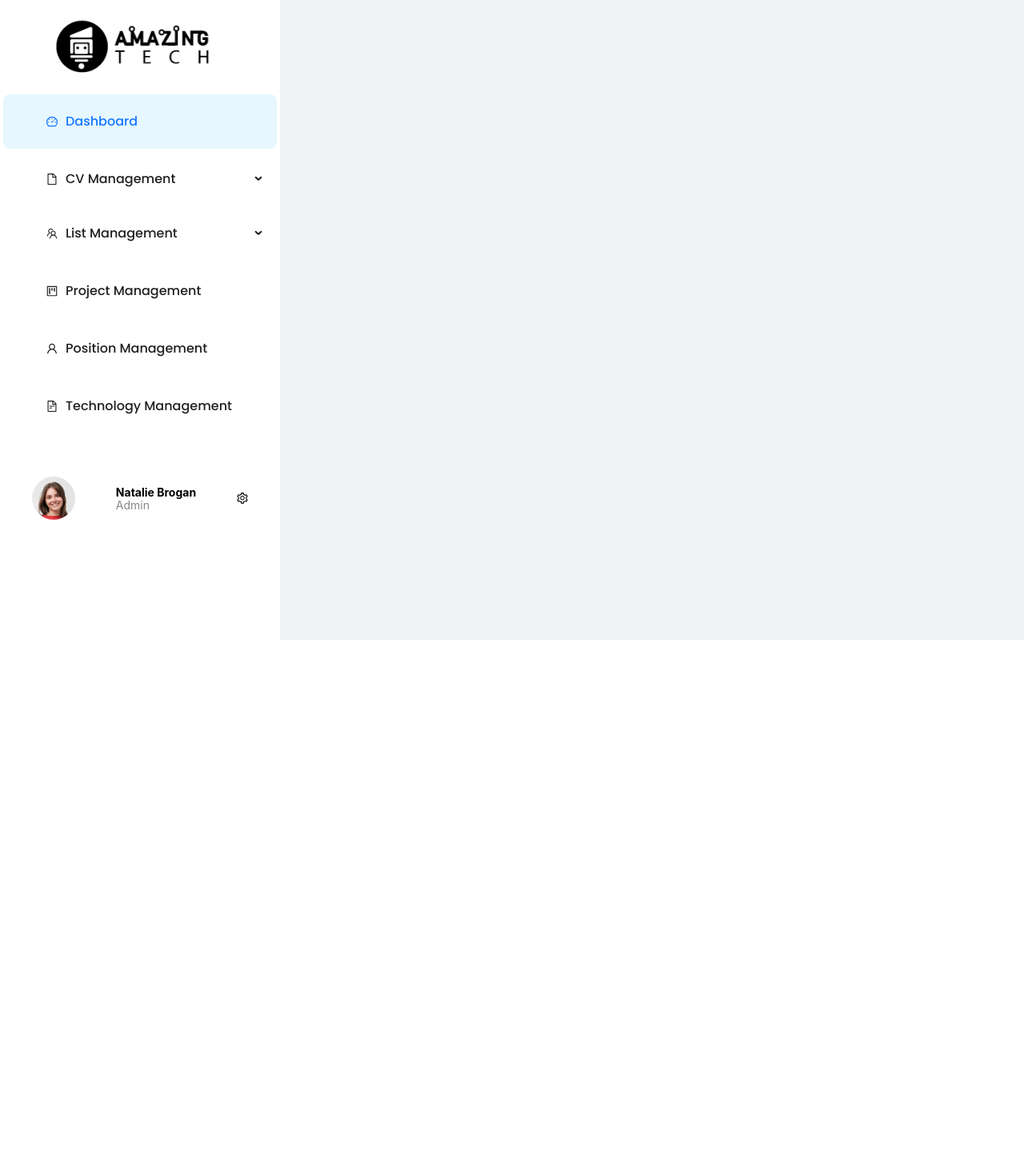
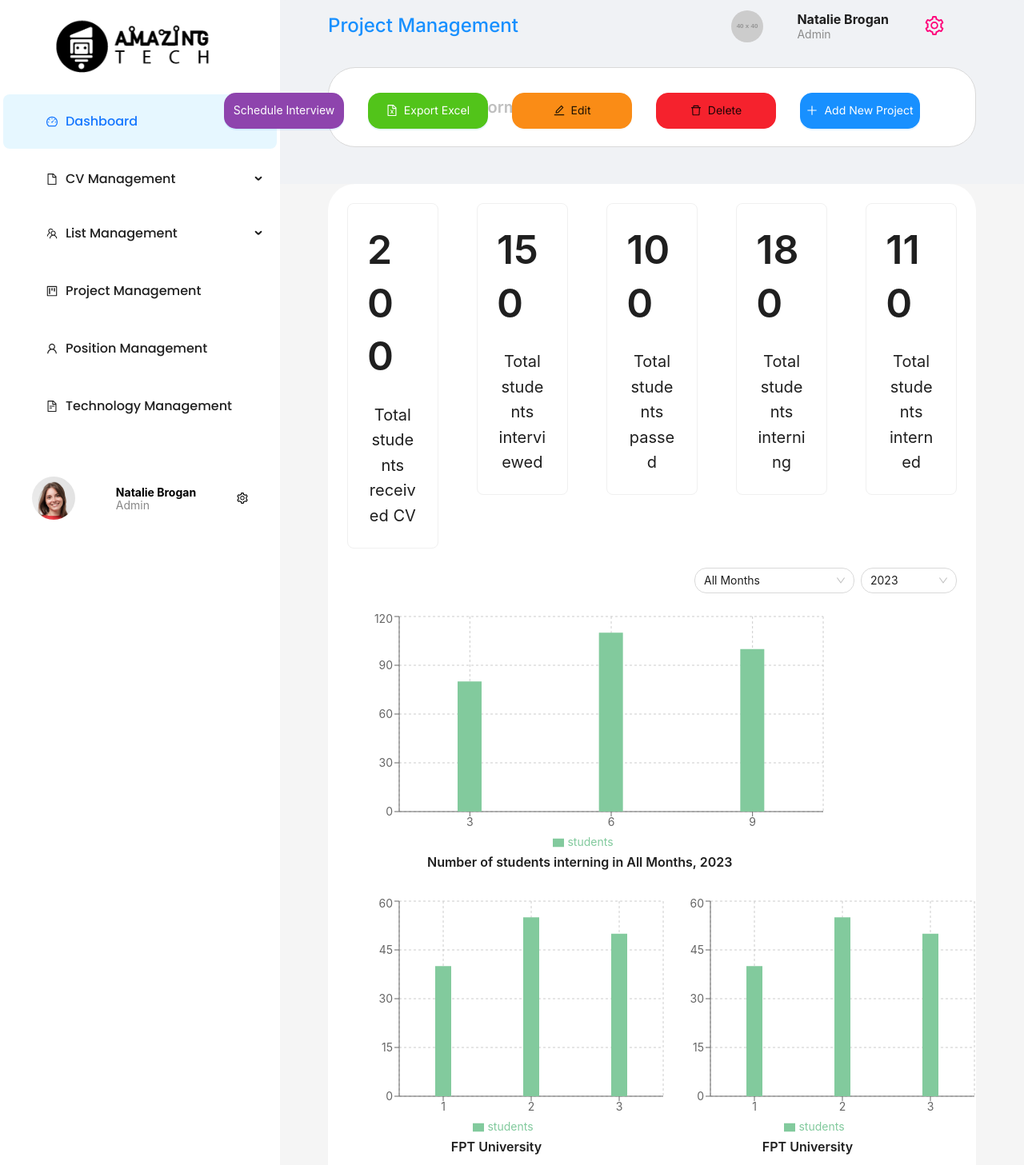
Before and after one commit to tuanhiepno1/intern_reactjs, a React (Create React App) app: page / in a window 1280 px wide. Shown: the top 1457 px of the page at 80% size. Before the commit the page ends 800 px from the top, so only its background shows below. Built offline with nearby package versions, Linux system fonts and the light colour scheme.

Commit message:
dashboard

```diff
--- a/package.json
+++ b/package.json
@@ -11,6 +11,7 @@
     "react-dom": "^18.3.1",
     "react-router-dom": "^6.26.1",
     "react-scripts": "5.0.1",
+    "recharts": "^2.12.7",
     "web-vitals": "^2.1.4"
   },
   "scripts": {
--- /dev/null
+++ b/src/assets/styles/Dashboard.css
@@ -0,0 +1,40 @@
+
+.dashboard-layout{
+    padding: 0 60px;
+
+}
+.dashboard-content{
+    background-color: #fff;
+    padding: 24px;
+    border-radius: 34px;
+}
+.dashboard-summary{
+    display: flex;
+    justify-content: space-between;
+}
+.card-content{
+    display: flex;
+    flex-direction: column;
+    align-items: center;
+    justify-content: center;
+}
+.dashboard-summary h3{
+    font-size: 50px;
+    font-weight: 600;
+}
+.dashboard-summary p {
+    font-size: 20px;
+    font-weight: 400;
+    text-align: center;
+    margin: 0;
+    width: 100%; /* Đảm bảo văn bản chiếm toàn bộ chiều rộng */
+    word-wrap: break-word; /* Cho phép từ xuống dòng khi cần */
+}
+.dashboard-summary-title{
+    margin-left: 100px;
+}
+
+.dashboard-summary-title-school{
+    display: flex;
+    justify-content: center;
+}
--- a/src/assets/styles/InternList.css
+++ b/src/assets/styles/InternList.css
@@ -10,7 +10,7 @@
     margin-top: 40px;
     border-radius: 34px;
 
-
+   margin-bottom: 80px;
   }
 
   .intern-list-header {
--- a/src/assets/styles/NaviGation.css
+++ b/src/assets/styles/NaviGation.css
@@ -5,13 +5,14 @@
 
   .sidebar-container {
     width: 350px; /* Chiều rộng cố định của Sidebar */
+    height: 100vh;
   }
 
   .main-container {
     flex-grow: 1; /* Phần còn lại của màn hình thuộc về main-container */
     display: flex;
     flex-direction: column;
-    height: 100vh;
+    height: 100%;
     background-color: #f0f2f5
   }
 
--- /dev/null
+++ b/src/components/Header/HeaderDashboard.js
@@ -0,0 +1,63 @@
+import React from 'react';
+import { Layout, Row, Col, Button, Input } from 'antd';
+import { SettingOutlined, FileExcelOutlined, EditOutlined, DeleteOutlined, PlusOutlined } from '@ant-design/icons';
+import '../../assets/styles/Header.css';
+
+const { Header } = Layout;
+
+const HeaderInternList = ({ onScheduleInterview }) => {
+  return (
+    <Header className="header-container">
+      <Row justify="space-between" align="middle">
+        <Col span={12}>
+          <h2 className="header-title">Project Management</h2>
+        </Col>
+        <Col>
+          <div className="header-user-info">
+            <div>
+            <img
+              src="https://via.placeholder.com/40"
+              alt="User Avatar"
+              className="header-user-avatar"
+            />
+            </div>
+            <div className="header-text-info">
+            <strong>Natalie Brogan</strong>
+            <p>Admin</p>
+            </div>
+            <SettingOutlined className="header-settings-icon" />
+          </div>
+        </Col>
+      </Row>
+      <Row className="header-search-row" justify="space-between" align="middle" style={{ marginTop: '20px' }}>
+        <Col span={24}>
+          <Input placeholder="Search for Information" className="header-search-input" />
+        </Col>
+        <Col  className="header-action-buttons" style={{ textAlign: 'right' }}>
+          <Button
+            type="primary"
+            style={{ backgroundColor: '#8e44ad' }}
+
+          >
+            Schedule Interview
+          </Button>
+          <Button type="primary" icon={<FileExcelOutlined />} className="header-btn-export">
+            Export Excel
+          </Button>
+          <Button type="default" icon={<EditOutlined />} className="header-btn-edit">
+            Edit
+          </Button>
+          <Button type="danger" icon={<DeleteOutlined />} className="header-btn-delete">
+            Delete
+          </Button>
+          <Button type="primary" icon={<PlusOutlined />} className="header-btn-add" >
+            Add New Project
+          </Button>
+
+        </Col>
+      </Row>
+    </Header>
+  );
+};
+
+export default HeaderInternList;
--- a/src/navigation/NaviGation.js
+++ b/src/navigation/NaviGation.js
@@ -6,12 +6,14 @@ import CustomHeader from "../components/Header/Header";
 import HeaderZalo from "../components/Header/HeaderZalo";
 import TechnologyHeader from "../components/Header/HeaderTechnology";
 import HeaderInternList from "../components/Header/HeaderInternList";
+import HeaderDashboard from "../components/Header/HeaderDashboard";
 
 import FilterForm from "../screens/FilterForm";
 import Management from "../screens/Management";
 import TechnologyContent from "../screens/TechnologyManagement";
 import GroupZaloManagement from "../screens/GroupZaloManagement";
 import InternList from "../screens/InternList";
+import Dashboard from "../screens/Dashboard";
 
 import "../assets/styles/NaviGation.css";
 
@@ -88,6 +90,20 @@ const Navigation = () => {
               </>
               }
             />
+            <Route path="/dashboard" element={
+              <>
+              <HeaderDashboard />
+              <Dashboard />
+              </>
+              }
+            />
+            <Route path="*" element={
+              <>
+              <HeaderDashboard />
+              <Dashboard />
+              </>
+              }
+            />
           </Routes>
         </div>
         <AddNewProjectForm
--- /dev/null
+++ b/src/screens/Dashboard.js
@@ -0,0 +1,146 @@
+import React, { useState } from 'react';
+import { Layout, Row, Col, Card, Select, Typography ,Space } from 'antd';
+import { BarChart, Bar, XAxis, YAxis, CartesianGrid, Tooltip, Legend } from 'recharts';
+import '../assets/styles/Dashboard.css';
+
+const { Content } = Layout;
+const { Title } = Typography;
+const { Option } = Select;
+
+const Dashboard = () => {
+  const [selectedMonth, setSelectedMonth] = useState('All Months');
+  const [selectedYear, setSelectedYear] = useState('2023');
+
+  const summaryData = [
+    { title: 'Total students received CV', value: 200 },
+    { title: 'Total students interviewed', value: 150 },
+    { title: 'Total students passed', value: 100 },
+    { title: 'Total students interning', value: 180 },
+    { title: 'Total students interned', value: 110 },
+  ];
+
+  const monthlyData = {
+    'All Months': [
+      { month: 3, students: 80 },
+      { month: 6, students: 110 },
+      { month: 9, students: 100 },
+    ],
+    'January': [{ month: 1, students: 70 }],
+    'February': [{ month: 2, students: 75 }],
+    'March': [{ month: 3, students: 80 }],
+    'April': [{ month: 4, students: 85 }],
+    'May': [{ month: 5, students: 90 }],
+    'June': [{ month: 6, students: 110 }],
+    'July': [{ month: 7, students: 105 }],
+    'August': [{ month: 8, students: 95 }],
+    'September': [{ month: 9, students: 100 }],
+    'October': [{ month: 10, students: 115 }],
+    'November': [{ month: 11, students: 120 }],
+    'December': [{ month: 12, students: 130 }],
+  };
+
+  const schoolData = [
+    { month: 1, students: 40 },
+    { month: 2, students: 55 },
+    { month: 3, students: 50 },
+
+  ];
+
+  const handleMonthChange = (value) => {
+    setSelectedMonth(value);
+  };
+
+  const handleYearChange = (value) => {
+    setSelectedYear(value);
+  };
+
+  return (
+    <Layout className="dashboard-layout">
+      <Content className="dashboard-content">
+        <Row className='dashboard-summary' gutter={[16, 16]}>
+          {summaryData.map((item, index) => (
+            <Col span={4} key={index}>
+              <Card className='dashboard-summary-card'>
+                <div className="card-content">
+                  <Title level={3}>{item.value}</Title>
+                  <p>{item.title}</p>
+                </div>
+              </Card>
+            </Col>
+          ))}
+        </Row>
+
+        <Row className='dashboard-summary-title-school-select' justify="end" style={{ marginTop: '24px', marginBottom: '24px' }}>
+          <Col>
+            <Space>
+              <Select
+                defaultValue={selectedMonth}
+                style={{ width: 200 }}
+                onChange={handleMonthChange}
+              >
+                <Option value="All Months">All Months</Option>
+                {Object.keys(monthlyData).filter(month => month !== 'All Months').map(month => (
+                  <Option key={month} value={month}>{month}</Option>
+                ))}
+              </Select>
+              <Select
+                defaultValue={selectedYear}
+                style={{ width: 120 }}
+                onChange={handleYearChange}
+              >
+                <Option value="2023">2023</Option>
+                <Option value="2022">2022</Option>
+                <Option value="2021">2021</Option>
+              </Select>
+            </Space>
+          </Col>
+        </Row>
+
+        <Row style={{ marginTop: '24px' }}>
+          <Col span={24}>
+            <BarChart width={600} height={300} data={monthlyData[selectedMonth]}>
+              <CartesianGrid strokeDasharray="3 3" />
+              <XAxis dataKey="month" />
+              <YAxis />
+              <Tooltip />
+              <Legend />
+              <Bar dataKey="students" fill="#82ca9d" barSize={30} />
+            </BarChart>
+            <Title className='dashboard-summary-title' level={5}>Number of students interning in {selectedMonth}, {selectedYear}</Title>
+          </Col>
+        </Row>
+
+        <Row gutter={[16, 16]} style={{ marginTop: '24px' }}>
+          <Col span={12} className='dashboard-summary-school'>
+            <BarChart  width={400} height={300} data={schoolData}>
+              <CartesianGrid strokeDasharray="3 3" />
+              <XAxis dataKey="month" />
+              <YAxis />
+              <Tooltip />
+              <Legend />
+              <Bar dataKey="students" fill="#82ca9d" barSize={20} />
+            </BarChart>
+            <Title className='dashboard-summary-title-school' level={5}>FPT University</Title>
+          </Col>
+          <Col span={12} className='dashboard-summary-school'>
+            <BarChart width={400} height={300} data={schoolData}>
+              <CartesianGrid strokeDasharray="3 3" />
+              <XAxis dataKey="month" />
+              <YAxis />
+              <Tooltip />
+              <Legend />
+              <Bar dataKey="students" fill="#82ca9d" barSize={20} />
+            </BarChart>
+            <Title className='dashboard-summary-title-school' level={5}>FPT University</Title>
+          </Col>
+        </Row>
+        <div className='dashboard-summary-title-school'>
+          <Title level={5}>Number of students interning in year {selectedYear} by schools</Title>
+        </div>
+      </Content>
+
+    </Layout>
+  );
+};
+
+export default Dashboard;
--- a/src/screens/InternList.js
+++ b/src/screens/InternList.js
@@ -158,9 +158,6 @@ const InternList = ({ onSelectIntern }) => {
     // Add more data here...
   ];
 
-  const onSelectChange = (newSelectedRowKeys) => {
-    setSelectedRowKeys(newSelectedRowKeys);
-  };
 
   const rowSelection = {
     selectedRowKeys,
```
Also changed, not shown: 1 other file (tests, documents, lock files or other folders).
